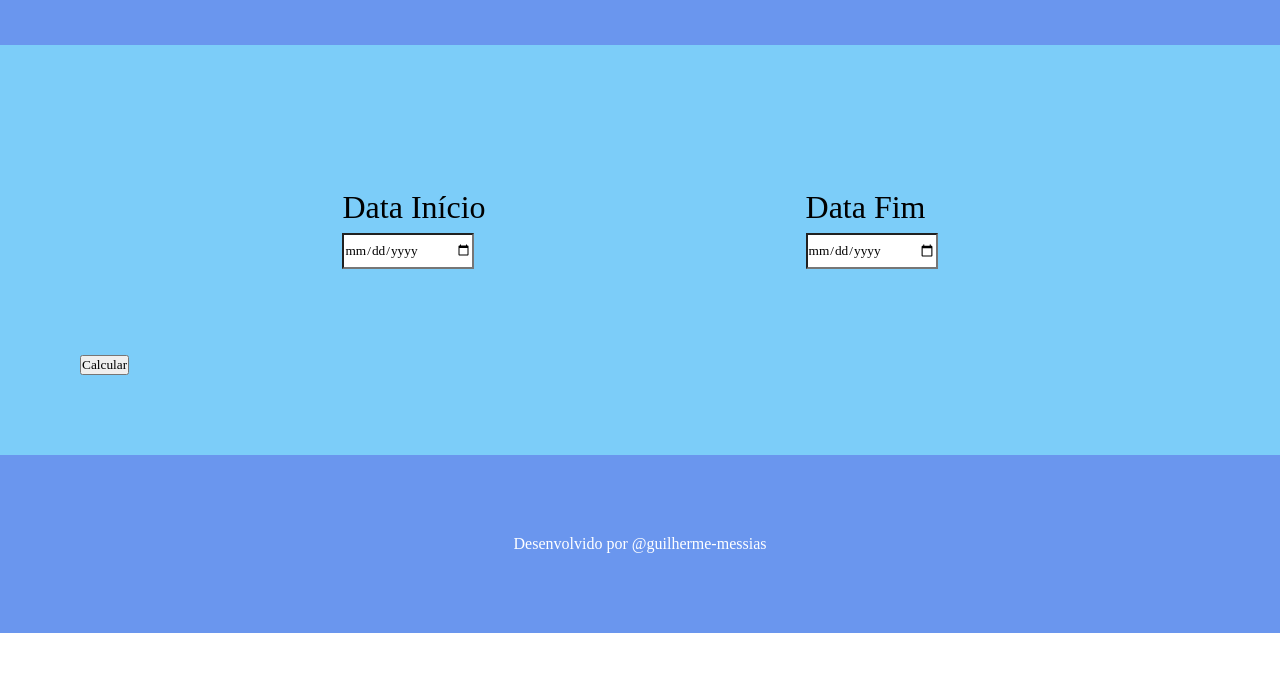
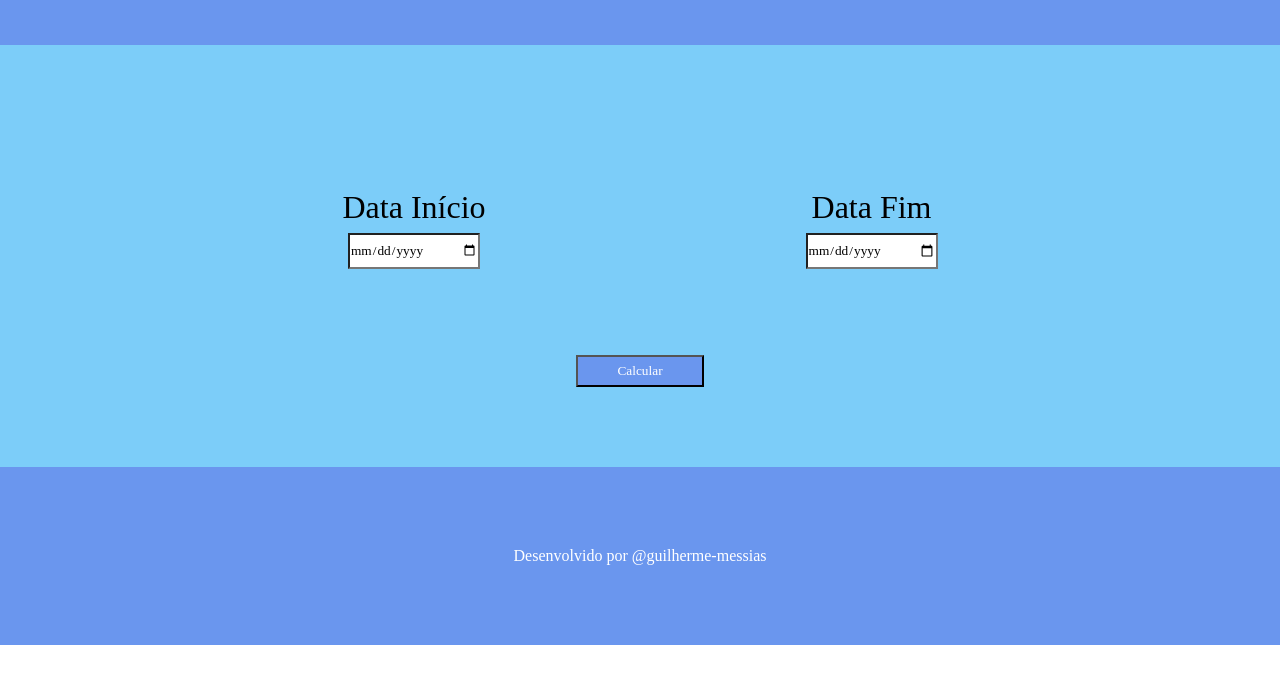
Before and after one commit to guilherme-messias/calculadora-de-datas, a website with bundled scripts: page public/index.html in a window 1280 px wide. Shown: the part 88-772 px from the top of the page. Built offline with nearby package versions, Linux system fonts and the light colour scheme; a web font is replaced by a local one.

Commit message:
Adiciona centralização ao conteúdo principal e estiliza botão com novas cores e tamanhos

```diff
--- a/public/styles/style.css
+++ b/public/styles/style.css
@@ -28,6 +28,7 @@ header {
 main {
   background-color: var(--color-secondary);
   padding: var(--size-medium);
+  text-align: center;
 }
 
 footer {
@@ -70,5 +71,11 @@ input[type="date"] {
   height: var(--size-small);
 }
 
-/* todo: finalizar estilização do botão */
+input[type="button"] {
+  background-color: var(--color-primary);
+  color: var(--color-tertiary);
+  width: var(--size-large);
+  height: var(--size-small);
+}
+
 /* todo: estilizar página result */
```
